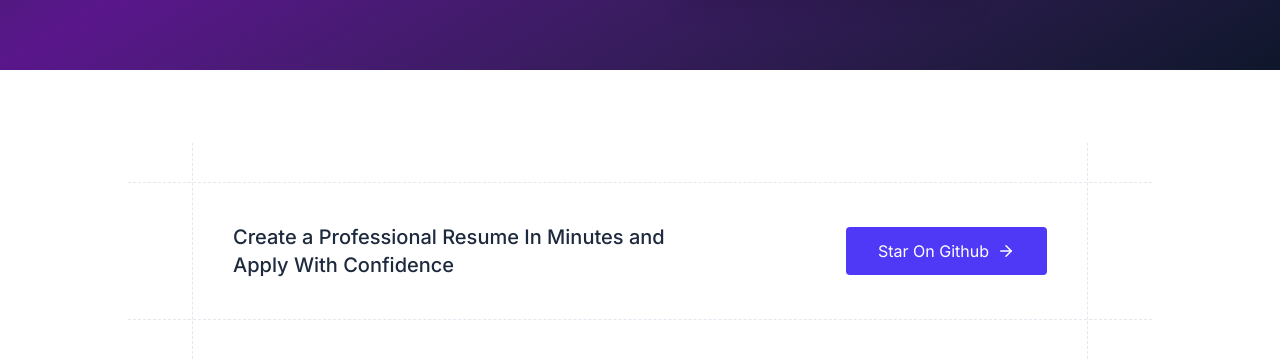
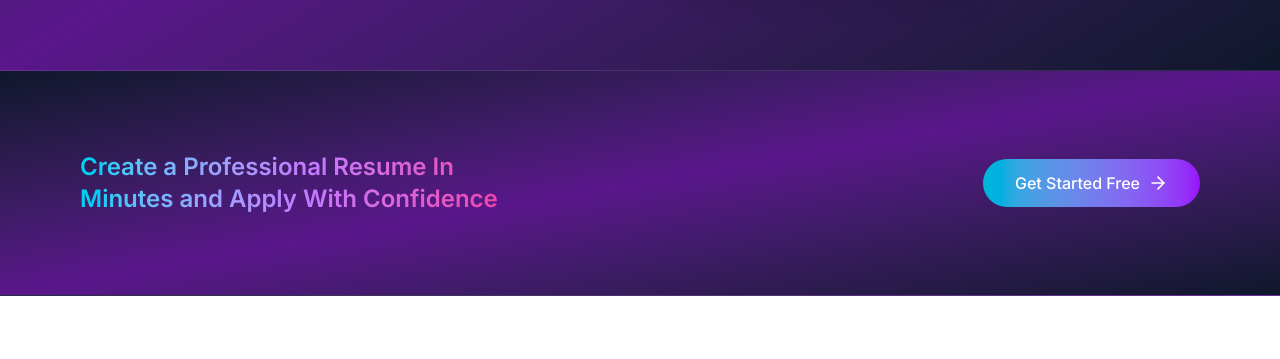
Before and after one commit to adil-aad/propel-resume-builder, a React (Vite) app in the folder client/: page / in a window 1280 px wide. Shown: the part 2197-2556 px from the top of the page. After the commit the page ends 2493 px from the top, so only its background shows below. Built offline with nearby package versions, Linux system fonts and the light colour scheme.

Commit message:
Revamp GetStarted component with enhanced styling and updated call-to-action for improved user engagement

```diff
--- a/client/src/components/home/GetStarted.jsx
+++ b/client/src/components/home/GetStarted.jsx
@@ -1,11 +1,13 @@
 const GetStarted = () => {
     return (
-        <div id='cda' className='border-y border-dashed border-slate-200 w-full max-w-5xl mx-auto px-10 sm:px-16 mt-28'>
-            <div className="flex flex-col md:flex-row text-center md:text-left items-center justify-between gap-8 px-3 md:px-10 border-x border-dashed border-slate-200 py-16 sm:py-20 -mt-10 -mb-10 w-full">
-                <p className="text-xl font-medium max-w-md text-slate-800">Create a Professional Resume In Minutes and Apply With Confidence </p>
-                <a href="https://prebuiltui.com" className="flex items-center gap-2 rounded py-3 px-8 bg-indigo-600 hover:bg-indigo-700 transition text-white">
-                    <span>Star On Github</span>
-                    <svg xmlns="http://www.w3.org/2000/svg" width="24" height="24" viewBox="0 0 24 24" fill="none" stroke="currentColor" strokeWidth="2" strokeLinecap="round" strokeLinejoin="round" className="size-4.5"><path d="M5 12h14"/><path d="m12 5 7 7-7 7"/></svg>
+        <div id='cda' className='w-full'>
+            <div className="flex flex-col md:flex-row text-center md:text-left items-center justify-between gap-8 bg-gradient-to-br from-slate-900 via-purple-900 to-slate-900 border-y border-white/10 py-16 sm:py-20 px-6 md:px-12 lg:px-20">
+                <p className="text-xl md:text-2xl font-semibold max-w-md bg-gradient-to-r from-cyan-400 via-purple-400 to-pink-500 bg-clip-text text-transparent mx-auto md:mx-0">
+                    Create a Professional Resume In Minutes and Apply With Confidence
+                </p>
+                <a href="https://prebuiltui.com" className="flex items-center gap-2 rounded-full py-3 px-8 bg-gradient-to-r from-cyan-500 to-purple-600 hover:shadow-lg hover:shadow-purple-500/25 transition-all duration-300 text-white font-medium group mx-auto md:mx-0">
+                    <span>Get Started Free</span>
+                    <svg xmlns="http://www.w3.org/2000/svg" width="20" height="20" viewBox="0 0 24 24" fill="none" stroke="currentColor" strokeWidth="2" strokeLinecap="round" strokeLinejoin="round" className="group-hover:translate-x-1 transition"><path d="M5 12h14"/><path d="m12 5 7 7-7 7"/></svg>
                 </a>
             </div>
         </div>
```
